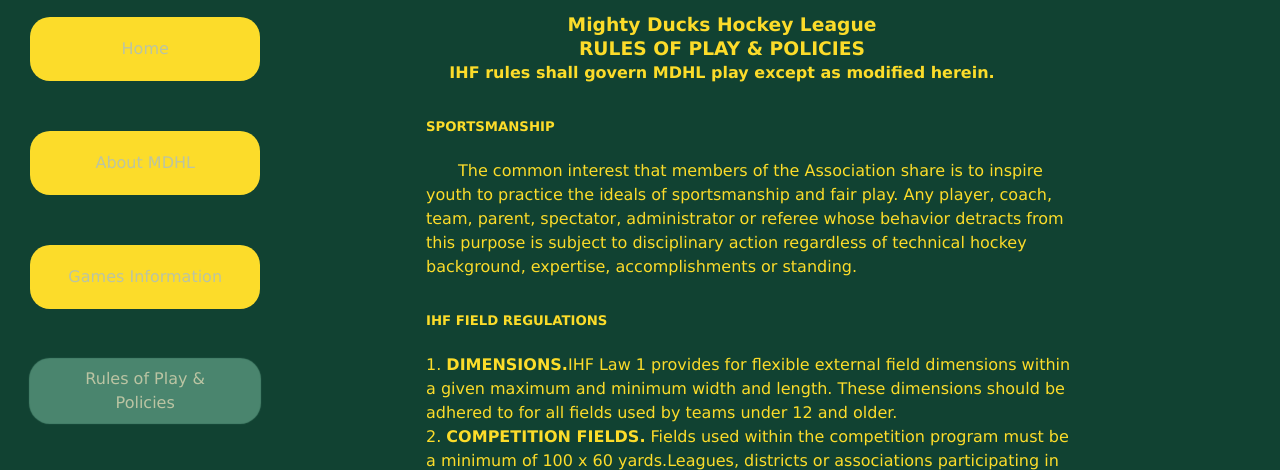
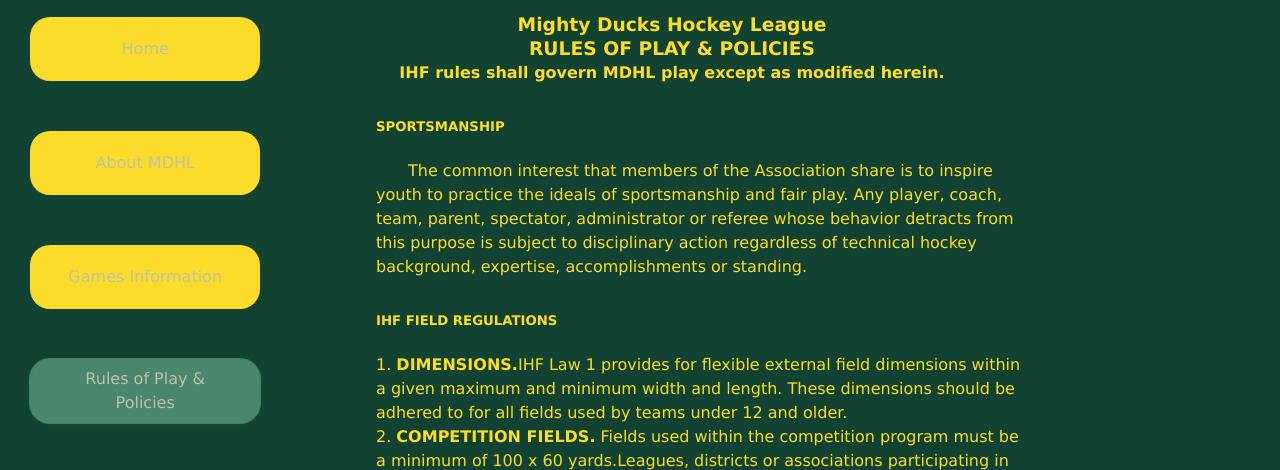
Before and after one commit to Agustin-del/sprint1, a plain HTML site: page rules.html in a window 1280 px wide. Shown: the part 289-759 px from the top of the page. Drawn offline with Linux system fonts and the light colour scheme.

Commit message:
margenes

```diff
--- a/assets/styles/lista1.css
+++ b/assets/styles/lista1.css
@@ -15,7 +15,7 @@ section{
     flex-direction: column;
     flex-wrap: wrap;
     text-align: center;
-    /* margin-left: 15px;  */
+    margin-left: -50px;
     margin-top: 6px;
 }
 ul > li {
```
